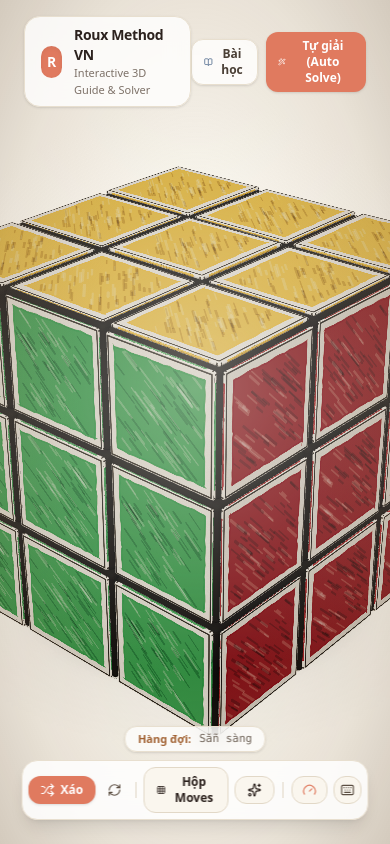
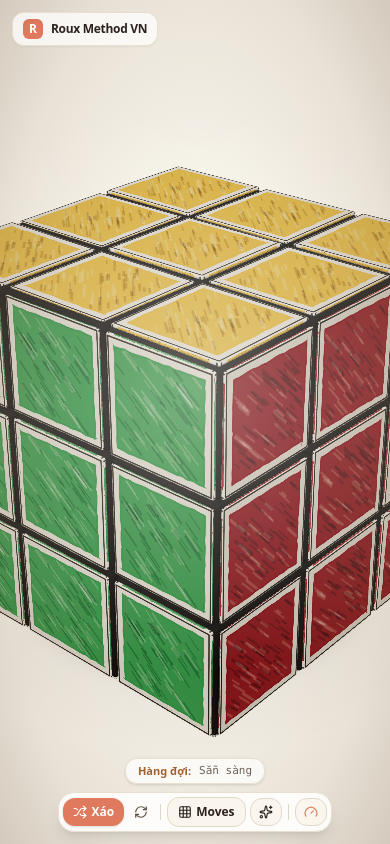
Before and after one commit to sweetvn04/rubik-solver, a React (Vite) app: page / in a window 390 px wide. Built offline with nearby package versions, Linux system fonts and the light colour scheme.

Commit message:
fix(mobile): use dynamic viewport dvh, safe area insets, and minimize header

```diff
--- a/src/App.tsx
+++ b/src/App.tsx
@@ -1,45 +1,21 @@
 import { RubikCanvas } from './components/cube/RubikCanvas';
 import { PlayerBar } from './components/ui/PlayerBar';
 import { useKeyboardControls } from './hooks/useKeyboardControls';
-import { BookOpen, Wand2 } from 'lucide-react';
 
 export default function App() {
   useKeyboardControls();
 
   return (
-    <main className="w-screen h-screen flex flex-col bg-[#f6f2e9] text-[#332b25] relative overflow-hidden select-none">
-      {/* Header bar - Cozy Toy Style */}
-      <header className="absolute top-0 left-0 right-0 z-10 flex items-center justify-between px-6 py-4 pointer-events-none">
-        <div className="flex items-center gap-3 bg-white/80 backdrop-blur-md px-4 py-2 rounded-2xl shadow-sm border border-[#e8dfcf] pointer-events-auto">
-          <div className="w-8 h-8 rounded-xl bg-[#e07a5f] flex items-center justify-center text-white font-bold text-sm shadow-inner">
+    <main className="w-screen h-dvh min-h-dvh max-h-dvh flex flex-col bg-[#f6f2e9] text-[#332b25] relative overflow-hidden select-none">
+      {/* Header bar - Tối giản tối đa để tập trung vào khối Rubik */}
+      <header className="absolute top-0 left-0 right-0 z-10 flex items-center justify-between p-3 sm:p-4 pointer-events-none">
+        <div className="flex items-center gap-2 bg-white/75 backdrop-blur-md px-2.5 py-1.5 rounded-xl border border-[#e8dfcf] shadow-xs pointer-events-auto">
+          <div className="w-5 h-5 rounded-md bg-[#e07a5f] flex items-center justify-center text-white font-bold text-xs shadow-inner">
             R
           </div>
-          <div>
-            <h1 className="text-sm font-bold tracking-tight text-[#2c221e]">
-              Roux Method VN
-            </h1>
-            <p className="text-[11px] text-[#7d7168]">
-              Interactive 3D Guide & Solver
-            </p>
-          </div>
-        </div>
-
-        {/* Action Pills */}
-        <div className="flex items-center gap-2 pointer-events-auto">
-          <button
-            type="button"
-            className="flex items-center gap-1.5 px-3 py-1.5 text-xs font-semibold bg-white/80 hover:bg-white text-[#4a3f35] rounded-xl border border-[#e8dfcf] shadow-sm transition-all hover:scale-105 active:scale-95 cursor-pointer"
-          >
-            <BookOpen className="w-3.5 h-3.5 text-[#3d5a80]" />
-            <span>Bài học</span>
-          </button>
-          <button
-            type="button"
-            className="flex items-center gap-1.5 px-3 py-1.5 text-xs font-semibold bg-[#e07a5f] hover:bg-[#d4684c] text-white rounded-xl shadow-sm transition-all hover:scale-105 active:scale-95 cursor-pointer"
-          >
-            <Wand2 className="w-3.5 h-3.5" />
-            <span>Tự giải (Auto Solve)</span>
-          </button>
+          <span className="text-xs font-bold tracking-tight text-[#2c221e]">
+            Roux Method VN
+          </span>
         </div>
       </header>
 
@@ -57,8 +33,8 @@ export default function App() {
         />
       </section>
 
-      {/* Bottom Floating Player Bar */}
-      <footer className="absolute bottom-6 left-1/2 -translate-x-1/2 z-10 pointer-events-auto">
+      {/* Bottom Floating Player Bar - Căn chuẩn đáy màn hình di động có tính Safe Area */}
+      <footer className="absolute bottom-[max(0.75rem,env(safe-area-inset-bottom,0.75rem))] left-1/2 -translate-x-1/2 z-20 pointer-events-auto w-full flex justify-center px-2">
         <PlayerBar />
       </footer>
     </main>
--- a/src/components/ui/PlayerBar.tsx
+++ b/src/components/ui/PlayerBar.tsx
@@ -139,7 +139,7 @@ export function PlayerBar() {
 
       {/* 3. "HỘP MOVES" (Floating Move Pad) - Bảng phím bấm chuyên dụng */}
       {isMovePadOpen && (
-        <div className="w-full max-w-sm sm:max-w-md p-3 bg-white/92 backdrop-blur-md rounded-2xl border border-[#e8dfcf] shadow-xl animate-in fade-in slide-in-from-bottom-2 duration-200">
+        <div className="w-full max-w-sm sm:max-w-md max-h-[65vh] overflow-y-auto p-3 bg-white/92 backdrop-blur-md rounded-2xl border border-[#e8dfcf] shadow-xl animate-in fade-in slide-in-from-bottom-2 duration-200">
           <div className="flex items-center justify-between mb-2 pb-1.5 border-b border-[#f0e8db]">
             <span className="text-[11px] font-bold text-[#8c7b6c] uppercase tracking-wider flex items-center gap-1.5">
               <Grid3X3 className="w-3.5 h-3.5 text-[#3d5a80]" />
@@ -245,12 +245,12 @@ export function PlayerBar() {
       )}
 
       {/* 4. Thanh điều khiển chính - Minimalist Dock (Gọn gàng & Tinh tế) */}
-      <div className="flex items-center gap-1.5 p-1.5 bg-white/85 backdrop-blur-md rounded-2xl border border-[#e8dfcf] shadow-lg">
+      <div className="flex items-center gap-1 sm:gap-1.5 p-1 sm:p-1.5 bg-white/88 backdrop-blur-md rounded-2xl border border-[#e8dfcf] shadow-lg max-w-full">
         {/* Nút Xáo Scramble */}
         <button
           type="button"
           onClick={scramble}
-          className="flex items-center gap-1.5 px-3 py-1.5 text-xs font-bold bg-[#e07a5f] hover:bg-[#d4684c] text-white rounded-xl shadow-sm transition-all hover:scale-105 active:scale-95 cursor-pointer"
+          className="flex items-center gap-1 px-2.5 sm:px-3 py-1.5 text-xs font-bold bg-[#e07a5f] hover:bg-[#d4684c] text-white rounded-xl shadow-sm transition-all hover:scale-105 active:scale-95 cursor-pointer"
           title="Xáo khối 20 moves chuẩn WCA (Phím Space)"
         >
           <Shuffle className="w-3.5 h-3.5" />
@@ -276,7 +276,7 @@ export function PlayerBar() {
             setIsMovePadOpen(!isMovePadOpen);
             if (!isMovePadOpen) setIsInputOpen(false);
           }}
-          className={`flex items-center gap-1.5 px-3 py-1.5 text-xs font-bold rounded-xl border transition-all hover:scale-105 active:scale-95 cursor-pointer ${
+          className={`flex items-center gap-1 px-2.5 sm:px-3 py-1.5 text-xs font-bold rounded-xl border transition-all hover:scale-105 active:scale-95 cursor-pointer ${
             isMovePadOpen
               ? 'bg-[#3d5a80] text-white border-[#344d6d] shadow-sm'
               : 'bg-[#faf6ee] hover:bg-white text-[#2c221e] border-[#e2d8c7]'
@@ -284,7 +284,7 @@ export function PlayerBar() {
           title="Bật/Tắt Hộp Moves (Bảng ký hiệu)"
         >
           <Grid3X3 className="w-3.5 h-3.5" />
-          <span>Hộp Moves</span>
+          <span>Moves</span>
         </button>
 
         {/* Nút mở Ô NHẬP CÔNG THỨC */}
@@ -294,7 +294,7 @@ export function PlayerBar() {
             setIsInputOpen(!isInputOpen);
             if (!isInputOpen) setIsMovePadOpen(false);
           }}
-          className={`flex items-center gap-1.5 px-3 py-1.5 text-xs font-bold rounded-xl border transition-all hover:scale-105 active:scale-95 cursor-pointer ${
+          className={`flex items-center gap-1 px-2 sm:px-2.5 py-1.5 text-xs font-bold rounded-xl border transition-all hover:scale-105 active:scale-95 cursor-pointer ${
             isInputOpen
               ? 'bg-[#e07a5f] text-white border-[#cc6b52] shadow-sm'
               : 'bg-[#faf6ee] hover:bg-white text-[#2c221e] border-[#e2d8c7]'
@@ -302,7 +302,7 @@ export function PlayerBar() {
           title="Nhập chuỗi công thức bất kỳ"
         >
           <Sparkles className="w-3.5 h-3.5" />
-          <span className="hidden sm:inline">Công thức</span>
+          <span className="hidden xs:inline sm:inline">Công thức</span>
         </button>
 
         <div className="w-[1px] h-4 bg-[#e0d6c4] mx-0.5" />
@@ -315,7 +315,7 @@ export function PlayerBar() {
             else if (turnDuration === 120) setTurnDuration(420); // Chậm
             else setTurnDuration(220); // Bình thường
           }}
-          className="flex items-center gap-1 px-2.5 py-1.5 text-xs font-semibold bg-[#faf6ee] hover:bg-white text-[#5c4f43] rounded-xl border border-[#e2d8c7] transition-all hover:scale-105 active:scale-95 cursor-pointer"
+          className="flex items-center gap-1 px-2 sm:px-2.5 py-1.5 text-xs font-semibold bg-[#faf6ee] hover:bg-white text-[#5c4f43] rounded-xl border border-[#e2d8c7] transition-all hover:scale-105 active:scale-95 cursor-pointer"
           title={`Tốc độ xoay: ${turnDuration}ms (Click để đổi)`}
         >
           <Gauge className="w-3.5 h-3.5 text-[#e07a5f]" />
@@ -324,11 +324,11 @@ export function PlayerBar() {
           </span>
         </button>
 
-        {/* Trợ giúp phím tắt */}
+        {/* Trợ giúp phím tắt - Ẩn trên Mobile vì điện thoại không có bàn phím cứng */}
         <button
           type="button"
           onClick={() => setShowKeyHints(!showKeyHints)}
-          className={`p-1.5 text-xs rounded-xl border transition-all hover:scale-105 active:scale-95 cursor-pointer ${
+          className={`hidden sm:flex p-1.5 text-xs rounded-xl border transition-all hover:scale-105 active:scale-95 cursor-pointer ${
             showKeyHints
               ? 'bg-[#3d5a80] text-white border-[#344d6d]'
               : 'bg-[#faf6ee] hover:bg-white text-[#5c4f43] border-[#e2d8c7]'
```
Also changed, not shown: 2 other files (tests, documents, lock files or other folders).
